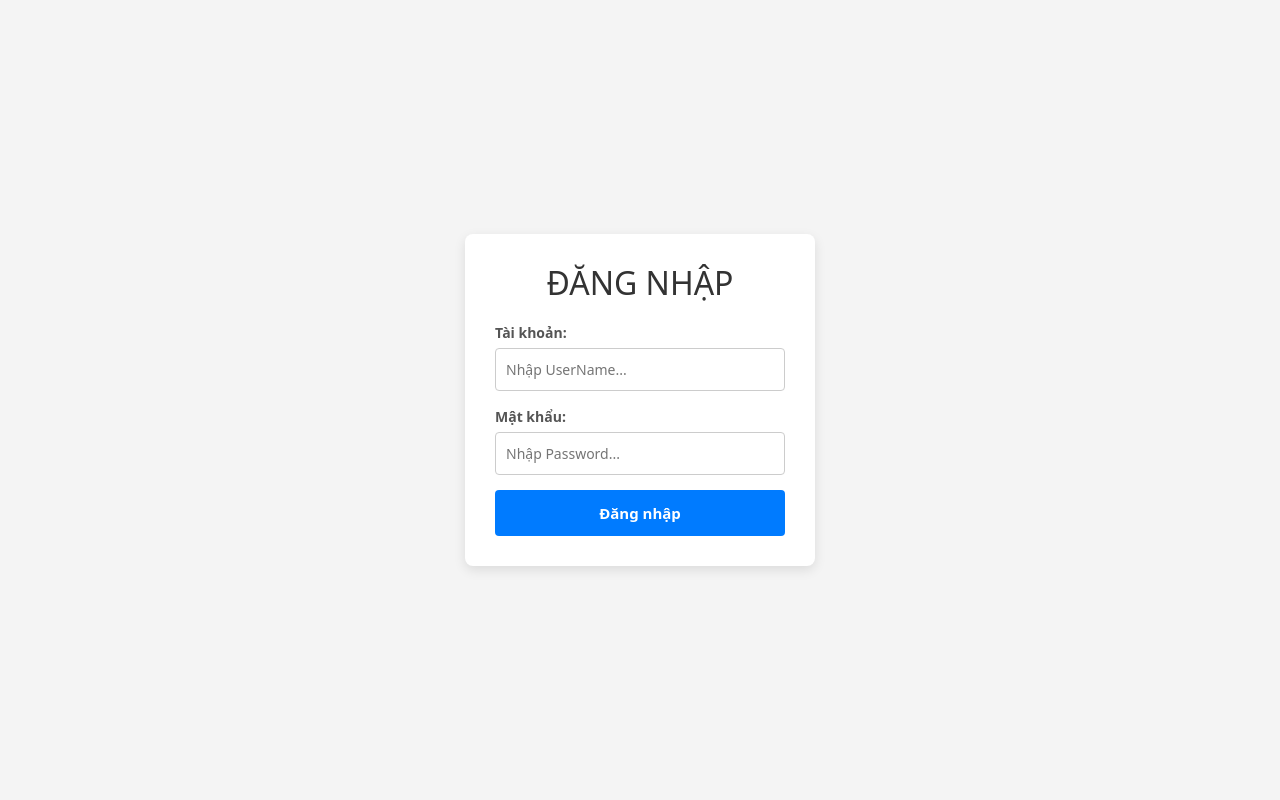
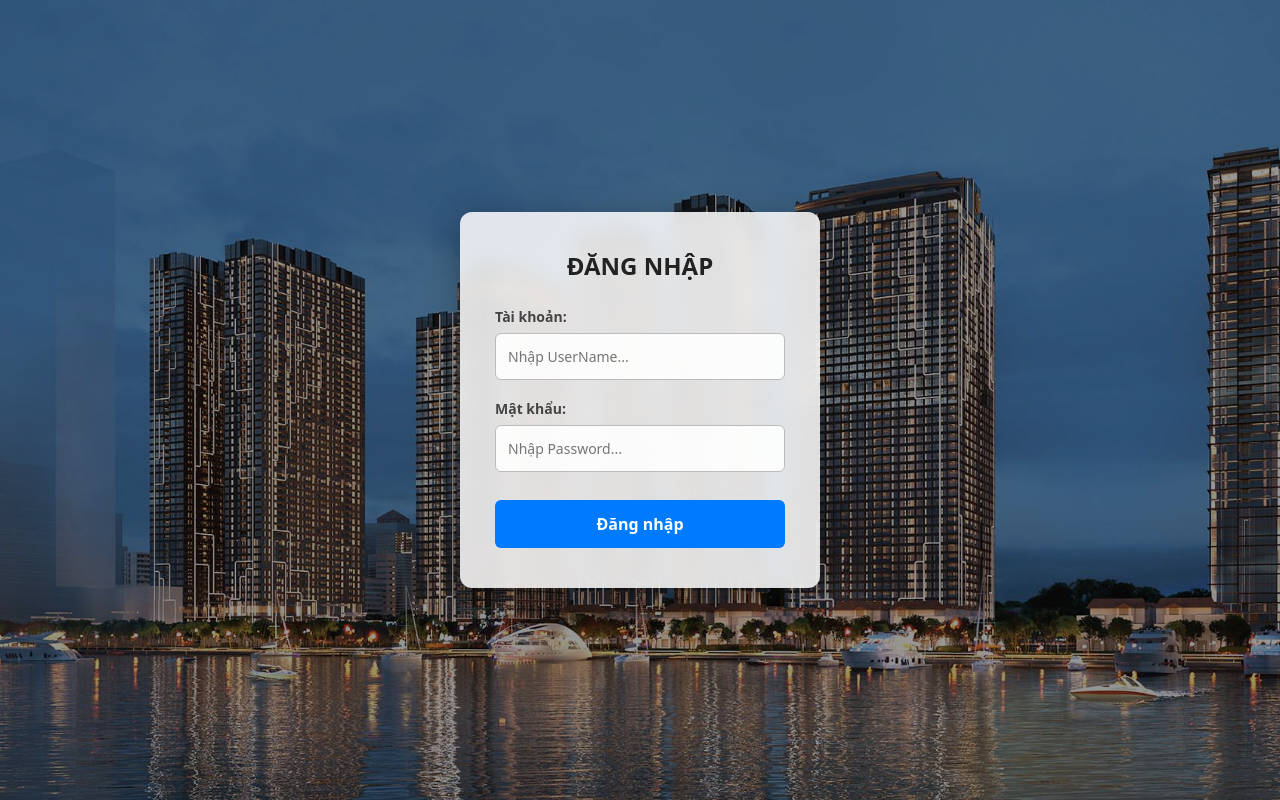
Before and after one commit to FSA-Project-Group7/Sentana-FE, a React app in the folder Frontend/: page /login in a window 1280 px wide. Built offline with nearby package versions, Linux system fonts and the light colour scheme; the HTML template or start-up script is replaced by a standard one.

Commit message:
Hoàn thành Login UI

```diff
--- a/Frontend/src/components/Navbar.jsx
+++ b/Frontend/src/components/Navbar.jsx
@@ -1,4 +1,5 @@
 import React, { useState, useEffect } from 'react';
+import { Link } from 'react-router-dom';
 import logoImg from '../assets/logo.png';
 
 const Navbar = () => {
@@ -66,7 +67,9 @@ const Navbar = () => {
                     </ul>
 
                     <div className="d-flex gap-2">
-                        <button className="btn btn-outline-light">Đăng nhập</button>
+                        <Link to="/login" className="btn btn-outline-light">
+                            Đăng nhập
+                        </Link>
                     </div>
 
                 </div>
--- a/Frontend/src/pages/Login.css
+++ b/Frontend/src/pages/Login.css
@@ -1,63 +1,71 @@
-/* src/pages/Login.css */
-
 .login-container {
     display: flex;
     justify-content: center;
     align-items: center;
     height: 100vh;
-    background-color: #f4f4f4;
+    background-image: linear-gradient(rgba(0, 0, 0, 0.4), rgba(0, 0, 0, 0.4)), url('../assets/banner.jpg');
+    background-size: cover;
+    background-position: center;
+    background-repeat: no-repeat;
 }
 
 .login-form-card {
-    background-color: #fff;
-    padding: 30px;
-    border-radius: 8px;
-    box-shadow: 0 4px 12px rgba(0, 0, 0, 0.1);
-    width: 350px;
+    background-color: rgba(255, 255, 255, 0.85);
+    padding: 40px 35px;
+    border-radius: 12px;
+    box-shadow: 0 8px 32px rgba(0, 0, 0, 0.3);
+    width: 360px;
+    backdrop-filter: blur(8px);
+    -webkit-backdrop-filter: blur(8px);
 }
 
 .login-title {
     text-align: center;
-    margin-bottom: 20px;
-    color: #333;
+    margin-bottom: 25px;
+    color: #222;
+    font-size: 24px;
+    font-weight: 800;
 }
 
 .login-error {
     color: #dc3545;
-    /* Màu đỏ báo lỗi */
     text-align: center;
     font-size: 14px;
     margin-bottom: 15px;
+    background-color: rgba(220, 53, 69, 0.1);
+    padding: 8px;
+    border-radius: 4px;
 }
 
 .login-form {
     display: flex;
     flex-direction: column;
-    gap: 15px;
+    gap: 18px;
 }
 
 .login-input-group label {
-    font-weight: bold;
+    font-weight: 600;
     font-size: 14px;
-    color: #555;
+    color: #444;
     display: block;
-    margin-bottom: 5px;
+    margin-bottom: 6px;
 }
 
 .login-input {
     width: 100%;
-    padding: 10px;
-    border-radius: 4px;
-    border: 1px solid #ccc;
+    padding: 12px;
+    border-radius: 6px;
+    border: 1px solid #bbb;
     box-sizing: border-box;
-    /* Đảm bảo input không bị tràn ra ngoài */
     font-size: 14px;
+    background-color: rgba(255, 255, 255, 0.9);
+    transition: all 0.3s ease;
 }
 
 .login-input:focus {
     outline: none;
     border-color: #007BFF;
-    box-shadow: 0 0 5px rgba(0, 123, 255, 0.3);
+    box-shadow: 0 0 0 3px rgba(0, 123, 255, 0.25);
 }
 
 .login-button {
@@ -65,18 +73,22 @@
     background-color: #007BFF;
     color: #fff;
     border: none;
-    border-radius: 4px;
+    border-radius: 6px;
     cursor: pointer;
     font-weight: bold;
-    font-size: 15px;
-    transition: background-color 0.2s;
-    /* Hiệu ứng chuyển màu mượt mà */
+    font-size: 16px;
+    transition: background-color 0.2s, transform 0.1s;
+    margin-top: 10px;
 }
 
 .login-button:hover:not(:disabled) {
     background-color: #0056b3;
 }
 
+.login-button:active:not(:disabled) {
+    transform: scale(0.98);
+}
+
 .login-button:disabled {
     background-color: #999;
     cursor: not-allowed;
--- a/Frontend/src/pages/Login.jsx
+++ b/Frontend/src/pages/Login.jsx
@@ -1,7 +1,7 @@
 import React, { useState } from 'react';
 import { useNavigate } from 'react-router-dom';
 import api from '../utils/axiosConfig';
-import './Login.css'; // Import file CSS vào đây
+import './Login.css';
 
 const Login = () => {
   const [userName, setUserName] = useState('');
```
